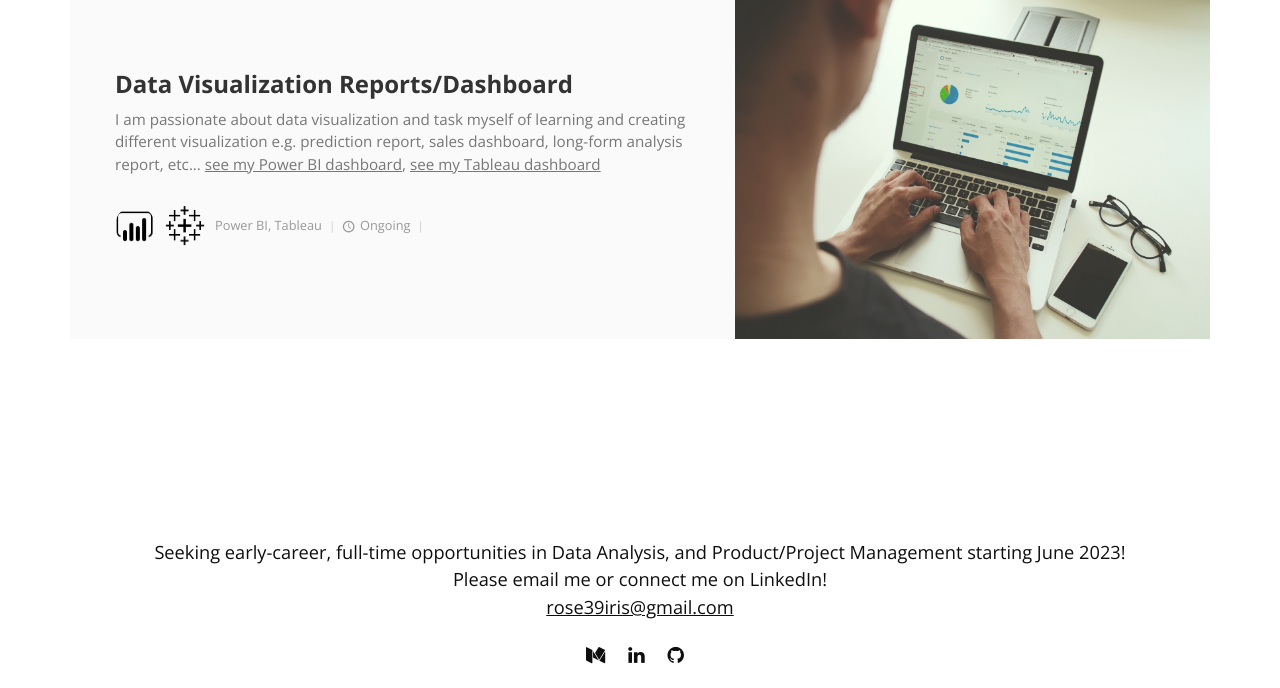
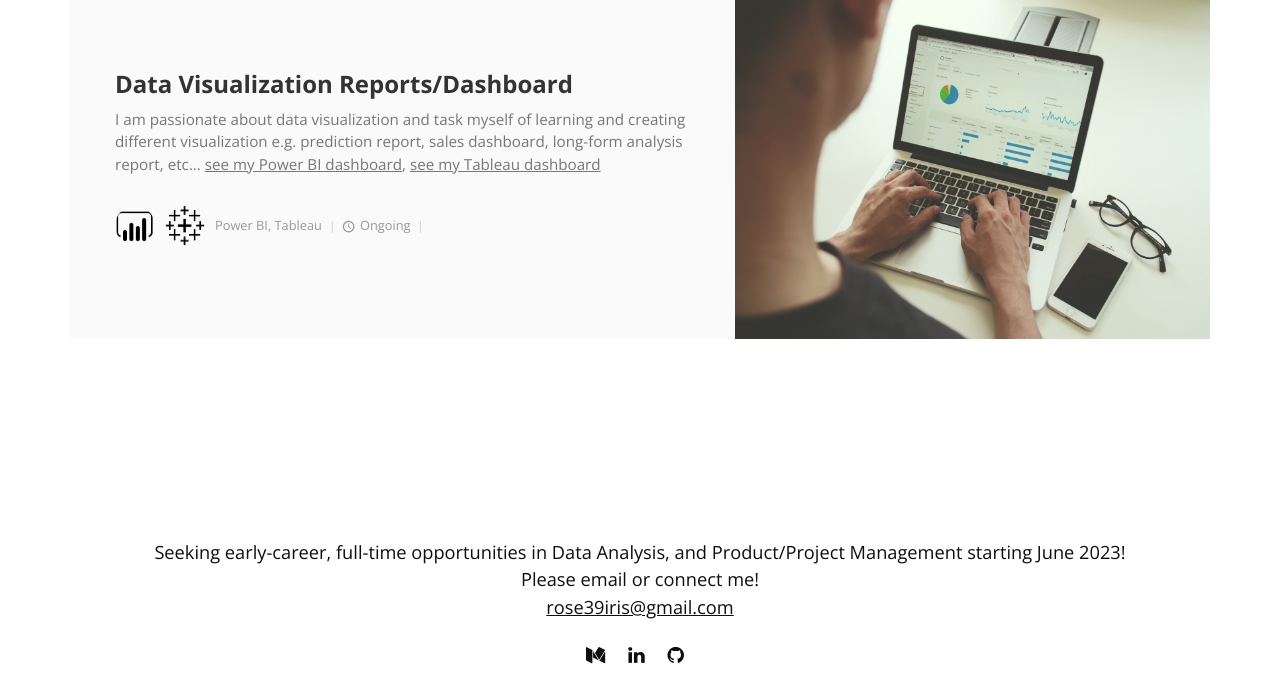
Before and after one commit to KYCHEN39/kychen39.github.io, a plain HTML site: page blog.html in a window 1280 px wide. Shown: the part 1567-2255 px from the top of the page. Drawn offline with nearby package versions, Linux system fonts and the light colour scheme.

Commit message:
revise text

```diff
--- a/blog.html
+++ b/blog.html
@@ -3,7 +3,7 @@
   <head>
     <meta charset="utf-8">
     <meta http-equiv="X-UA-Compatible" content="IE=edge">
-    <title></title>
+    <title>Kuan-Yu (Iris) Chen</title>
     <meta name="description" content="">
     <meta name="viewport" content="width=device-width, initial-scale=1">
     <meta name="robots" content="all,follow">
@@ -62,7 +62,7 @@
                 <footer class="post-footer d-flex align-items-center"><a class="author d-flex align-items-center flex-wrap">
                     <div class="avatar"><img src="img/sql.png" alt="..." class="img-fluid"></div>
                     <div class="title"><span>SQL</span></div></a>
-                    <div class="date"><i class="icon-clock"></i>2 done, 6 to go</div>
+                    <div class="date"><i class="icon-clock"></i> 2 done, 6 to go</div>
                 </footer>
               </div>
             </div>
@@ -163,7 +163,7 @@
           <div class="col-md-12">
             <div class="contact-details">
               <p>Seeking early-career, full-time opportunities in Data Analysis, and Product/Project Management starting June 2023!</p>
-              <p>Please email me or connect me on LinkedIn!</p>
+              <p>Please email or connect me!</p>
               <p><a href="mailto:rose39iris@gmail.com">rose39iris@gmail.com</a></p>
               <ul class="social-menu">
                 <li class="list-inline-item"><a href="https://medium.com/@rose39iris" target="_blank"><i class="fa fa-medium"></i></a></li>
```
Also changed, not shown: index.html (+2 -2 lines).
